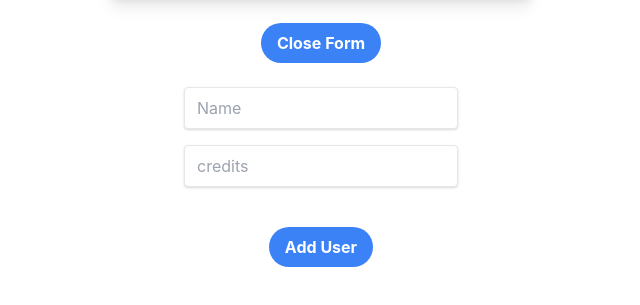
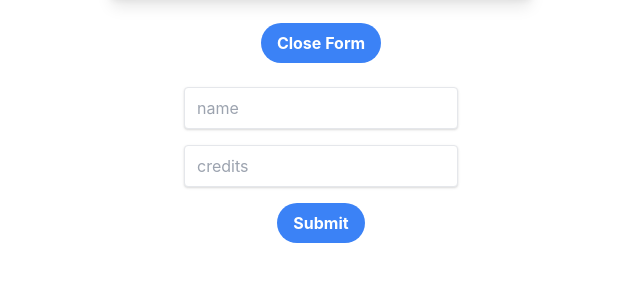
Before and after one commit to sachin1245/leaderboard-react, a React (Create React App) app: page / in a window 1280 px wide. Both pictures are taken after typing "Sample" into the empty fields and a click on the button "Add User". Shown: the part 157-462 px from the top of the page, without its empty margins (319-959 px from the left). Built offline with nearby package versions, Linux system fonts and the light colour scheme; no server answers.

Commit message:
use formik for form validation

```diff
--- a/package.json
+++ b/package.json
@@ -8,15 +8,18 @@
     "@testing-library/react": "^11.1.0",
     "@testing-library/user-event": "^12.1.10",
     "axios": "^0.21.1",
+    "bignumber.js": "^9.0.1",
     "body-parser": "^1.19.0",
     "cors": "^2.8.5",
     "express": "^4.17.1",
+    "formik": "^2.2.6",
     "lodash": "^4.17.21",
     "prop-types": "^15.7.2",
     "react": "^17.0.2",
     "react-dom": "^17.0.2",
     "react-scripts": "4.0.3",
-    "web-vitals": "^1.0.1"
+    "web-vitals": "^1.0.1",
+    "yup": "^0.32.9"
   },
   "scripts": {
     "start": "craco start",
--- a/src/components/AddUser.js
+++ b/src/components/AddUser.js
@@ -1,33 +1,54 @@
 import { useRef } from 'react';
 import PropTypes from "prop-types";
+import { Formik, Form, Field } from 'formik';
+import * as Yup from 'yup';
+import BigNumber from "bignumber.js";
 
 const AddUser = ({ addUserDetail, showValidation }) => {
 
-    const nameInput = useRef(null);
-    const creditsInput = useRef(null);
+    const addUser = (values) => {
+        let credits = new BigNumber(values.credits).toFixed();
+        addUserDetail({ name: values.name, credits: credits });
+    }
 
-    const addUser = (e) => {
-        addUserDetail({ name: nameInput.current.value, credits: creditsInput.current.value });
-        if (nameInput.current.value && creditsInput.current.value) {
-            nameInput.current.value = '';
-            creditsInput.current.value = '';
-        }
-        e.preventDefault();
-    }
+    const addUserSchema = Yup.object().shape({
+        name: Yup.string()
+          .max(50, 'name length should be less than 50 characters')
+          .required('Required'),
+        credits: Yup.number()
+          .min(0, 'min value should be 0')
+          .required('Required')
+      });
 
     return (
         <>
-            <form className="bg-white rounded px-8 pt-6 pb-8 mb-4 grid justify-items-center">
-                <input placeholder="Name" className="mb-4 shadow appearance-none border rounded w-half py-2 px-3 text-grey-darker" ref={nameInput} type="text" id="name" />
-                <input placeholder="credits" className="mb-4 shadow appearance-none border rounded w-half py-2 px-3 text-grey-darker" ref={creditsInput} type="number" id="credits" />
-                <br />
-                {showValidation &&
-                    (
-                        <p className="bg-red-100 border border-red-400 text-red-700 px-4 py-3 rounded relative mb-4" role="alert">name and credit are required field</p>
-                    )
-                }
-                <button className="bg-blue-500 hover:bg-blue-700 text-white font-bold py-2 px-4 rounded-full" onClick={addUser} >Add User</button>
-            </form>
+            <div>
+                <Formik
+                initialValues={{
+                    name: '',
+                    credits: '',
+                }}
+                validationSchema={addUserSchema}
+                onSubmit={(values, { resetForm }) => {
+                    addUser(values)
+                    resetForm();
+                }}
+                >
+                {({ errors, touched }) => (
+                    <Form className="bg-white rounded px-8 pt-6 pb-8 mb-4 grid justify-items-center">
+                    <Field className="mb-4 shadow appearance-none border rounded w-half py-2 px-3 text-grey-darker" name="name" type="text" placeholder="name"/>
+                    {errors.name && touched.name ? (
+                        <div className="bg-red-100 border border-red-400 text-red-700 px-4 py-3 rounded relative mb-4" role="alert">{errors.name}</div>
+                    ) : null}
+                    <Field className="mb-4 shadow appearance-none border rounded w-half py-2 px-3 text-grey-darker" name="credits" type="number" placeholder="credits"/>
+                    {errors.credits && touched.credits ? (
+                        <div className="bg-red-100 border border-red-400 text-red-700 px-4 py-3 rounded relative mb-4" role="alert">{errors.credits}</div>
+                    ) : null}
+                    <button  className="bg-blue-500 hover:bg-blue-700 text-white font-bold py-2 px-4 rounded-full" type="submit">Submit</button>
+                    </Form>
+                )}
+                </Formik>
+            </div>
         </>
     )
 }
--- a/src/components/Leaderboard.js
+++ b/src/components/Leaderboard.js
@@ -8,10 +8,10 @@ const Leaderboard = ({ userData }) => {
             <table className="leaderboard-table shadow-lg bg-white mb-6 mt-8">
                 <thead>
                     <tr>
-                        <th className="bg-blue-100 border text-left px-8 py-4">#</th>
-                        <th className="bg-blue-100 border text-left px-8 py-4">Avatar</th>
-                        <th className="bg-blue-100 border text-left px-8 py-4">Name</th>
-                        <th className="bg-blue-100 border text-left px-8 py-4">Credits</th>
+                        <th className="bg-blue-100 border text-center px-8 py-4">#</th>
+                        <th className="bg-blue-100 border text-center px-8 py-4">Avatar</th>
+                        <th className="bg-blue-100 border text-center px-8 py-4">Name</th>
+                        <th className="bg-blue-100 border text-center px-8 py-4">Credits</th>
                     </tr>
                 </thead>
                 <tbody>
--- a/src/components/UserDetail.js
+++ b/src/components/UserDetail.js
@@ -1,4 +1,5 @@
 import PropTypes from "prop-types";
+import BigNumber from "bignumber.js";
 
 const UserDetail = ({ user, index }) => {
 
@@ -10,7 +11,7 @@ const UserDetail = ({ user, index }) => {
                     <img className="rounded-full" src={user.avatar} alt="" />
                 </td>
                 <td className="user-detail-name border px-8 py-4">{user.name}</td>
-                <td className="user-detail-credit border px-8 py-4">{user.credits}</td>
+                <td className="user-detail-credit border px-8 py-4">{new BigNumber(user.credits).toFixed()}</td>
             </tr>
         </>
     )
```
Also changed, not shown: 1 other file (tests, documents, lock files or other folders).
